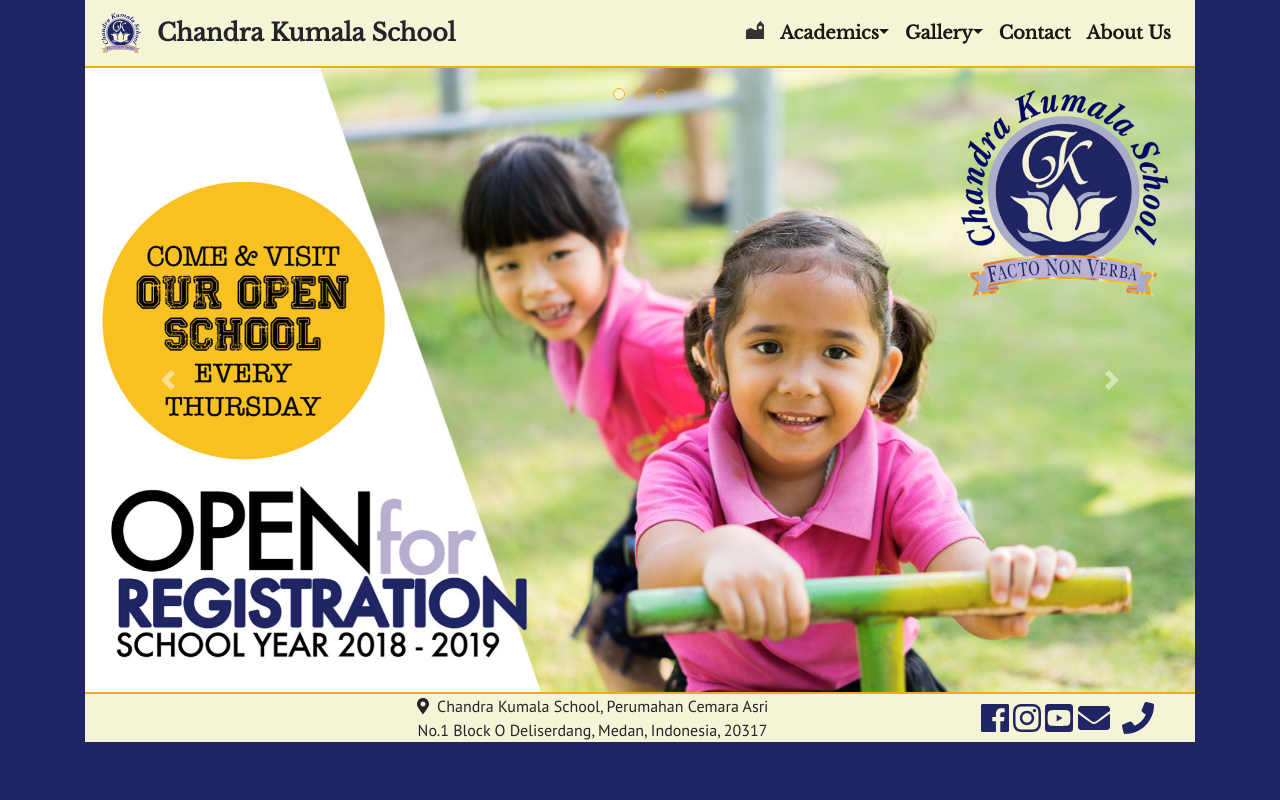
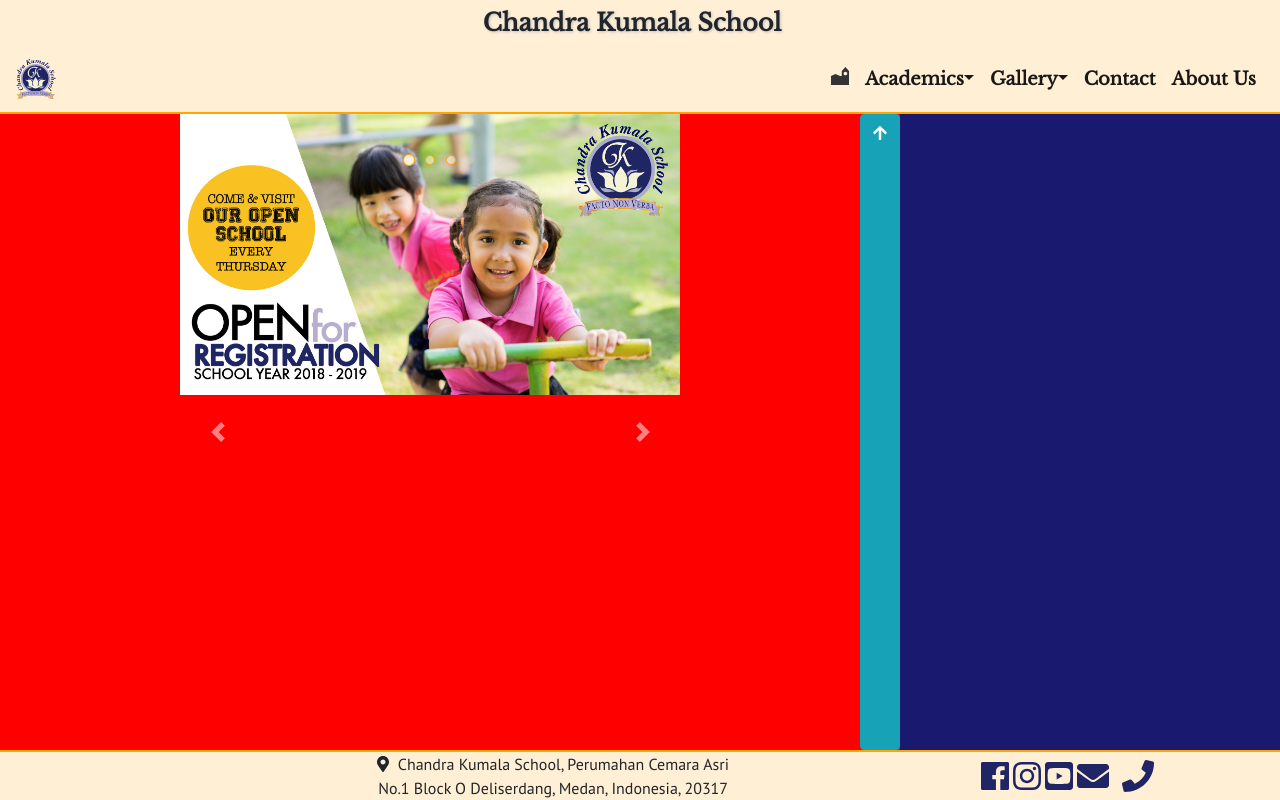
Before and after one commit to inyoka/kumala, a Django app: page / in a window 1280 px wide. Run offline with Django 3.2, Linux system fonts and the light colour scheme; some libraries are stand-ins or nearby versions.

Commit message:
Remaster layout

```diff
--- a/static/css/master.css
+++ b/static/css/master.css
@@ -1,38 +1,68 @@
 /* Base Rules */
 
-
-@media screen and (max-width: 768px) {
-      h1 {
-            font-size: 30px;
-      }
-      h2 {
-            font-size: 25px;
-      }
-}
-
-
-html body {
-  background: #202565;
-  /* padding-top: 45px; /* Prevent top menu overlap */ */
+html {
   margin: 0;
-  margin-bottom: 50px;
-  font-family: 'PT Sans', sans-serif;
-  height: 100%;
-}
-
-html {
-  padding-right: 15px;
-  padding-left: 15px;
+  background-color: MidnightBlue; /* background: #202565; */
   margin-right: auto;
   margin-left: auto;
 }
 
-section{
+body {
+  font-family: "PT Sans", sans-serif;
+  /* background-color: MidnightBlue; */
+}
+
+.whole-page {
   display: flex;
+  min-height: 100vh;
   flex-direction: column;
+  background-color: MidnightBlue;
+}
+
+header{
+  background-color: PapayaWhip ;
+  font-family: "Libre Baskerville", sans-serif;
   justify-content: center;
+  align-items: center;
+  text-shadow: 1px 1px 3px Silver;
+  text-align: center;
+  font-weight: 700;
 }
-.article-head{
+
+
+main {
+  background-color: red;
+  display: flex;
+  flex-direction: row;
+  align-content: flex-end;
+  width: 900px;
+  justify-content: center;
+  flex: 1;
+}
+
+footer {
+  display: flex;
+  flex-direction: row;
+  border-top: 2px solid Orange;
+  background: PapayaWhip ;
+}
+
+.logo {
+  position: absolute;
+  right: 16px;
+  top: 0;
+  left: 20;
+  z-index: 10;
+  padding-top: 20px;
+  padding-bottom: 20px;
+  text-align: left;
+}
+
+.google_translate_element{
+  order: 2;
+}
+
+.article-head {
   max-width: 800px;
   flex-direction: row;
   padding: 30px;
@@ -40,7 +70,7 @@ section{
   order: 0;
 }
 
-.columns{
+.columns {
   display: flex;
   flex-direction: row;
   align-content: space-around;
@@ -54,8 +84,8 @@ section{
   flex: 1 0 300px;
 }
 
-figure{
-  width:100%; /* you can use % */
+figure {
+  width: 100%; /* you can use % */
   height: auto;
   flex-basis: 1;
   order: 1;
@@ -63,12 +93,20 @@ figure{
   flex: 1 1 300px;
 }
 
-
-.buttons{
+.buttons {
   flex-basis: 1;
 }
 
-@media (min-width: 768px) {
+@media screen and (max-width: 768px) {
+  h1 {
+    font-size: 30px;
+  }
+  h2 {
+    font-size: 25px;
+  }
+}
+
+/* @media (min-width: 768px) {
   html {
     width: 750px;
   }
@@ -82,26 +120,28 @@ figure{
   html {
     width: 1170px;
   }
-}
+} */
 
-body {
-  background-color: #Bcb2d5;
-}
-
-h1, h2, h3, h4, h5, h6 {
-  font-family: 'Playfair Display', serif;
+h1,
+h2,
+h3,
+h4,
+h5,
+h6 {
+  font-family: "Playfair Display", serif;
   text-align: center;
 }
 
 nav {
-  background-color: #F5f4d6;
-  font-family: 'Libre Baskerville', sans-serif;
+  border-bottom: 2px solid Orange;
+  background-color: PapayaWhip ;
+  font-family: "Libre Baskerville", sans-serif;
   font-weight: 700;
   position: fixed;
   top: 0px;
 }
 
-.nav-item{
+.nav-item {
   text-align: right;
 }
 
@@ -113,71 +153,74 @@ nav {
   font-size: 18px;
 }
 
-.navbar-nav > li > .dropdown-menu { background-color: #FF0000; }
+.navbar-nav > li > .dropdown-menu {
+  background-color: #ff0000;
+}
 
 /* Exam Timetable Page */
 
-.exam-table-headings{
+.exam-table-headings {
   display: flex;
   justify-content: space-between;
   margin: 40px 20px 20px 20px;
   flex-wrap: wrap;
 }
-.exam-table-headings h2{
+.exam-table-headings h2 {
   flex: 1;
   flex-basis: 20%;
   align-items: center;
   justify-content: space-between;
 }
 
-h2, btn {
+h2,
+btn {
   display: inline;
   flex-wrap: wrap;
 }
 
-.ExamTimetable{
+.ExamTimetable {
   display: flex;
   flex-wrap: wrap;
   margin: auto;
   justify-content: space-between;
 }
-.exam-table{
+.exam-table {
   flex: 1;
-  flex-basis: : 90%;
+  flex-basis: 90%;
   caption-side: top;
 }
 
 /* Careers Page */
-.job{
-  padding:5px
+.job {
+  padding: 5px;
   margin-left: 50px;
 }
-.job-title{
+.job-title {
   margin: auto;
 }
-.job-row{
+.job-row {
   margin: 5px;
 }
-@media (min-width: 900px){
-  .job-row{
+@media (min-width: 900px) {
+  .job-row {
     display: flex;
     justify-content: space-between;
     flex-wrap: wrap;
   }
-
 }
-.job-media{
-  padding: 0 15px; float: right;
+.job-media {
+  padding: 0 15px;
+  float: right;
   flex-basis: 40%;
 }
-.job-desc{
+.job-desc {
   flex-basis: 60%;
   font-size: 24px;
 }
 
 /* Gallery Page */
 
-.gallery-container{
+.gallery-container {
   max-width: 1400px;
   margin: 40px auto 0 auto;
   padding: 30px 0;
@@ -187,31 +230,16 @@ h2, btn {
   flex-wrap: wrap;
 }
 
-.thumbnail{
+.thumbnail {
   width: 300px;
   height: 200px;
   line-height: 100px;
   margin-bottom: 20px;
 }
 
-header{
-    border-bottom:2px solid #E7af14;
-}
-
-footer{
-    border-top:2px solid #E7af14;
-    background: #F5f4d6;
-    padding: 0;
-    margin: 0;
-}
-
-/* .homeCarousel{
-  border-radius: 24px;
-} */
-
-.shadow{
-  background-color: #EEEEEE;
-  box-shadow:3px 3px 3px 2px #797979;
+.shadow {
+  background-color: #eeeeee;
+  box-shadow: 3px 3px 3px 2px #797979;
   height: 50px;
   width: 100px;
   padding: 5px;
@@ -220,49 +248,44 @@ footer{
 /* Module Rules */
 
 @keyframes moveInLeft {
-  0%{
+  0% {
     opacity: 0;
     transform: translateY(-100);
   }
-  100%{
+  100% {
     opacity: 1;
     transform: translateY(0);
   }
 }
 
-#threeLines{
+#threeLines {
   border: 0;
 }
 
-section {
-  /* Removes padding from banner, ensures consistent background color. */
-  padding: 0;
-  background: #F5f4d6;
-}
-
-iframe, .card {
+iframe,
+.card {
   /* Allows the iframe to be centered. */
-  display:block;
+  display: block;
   margin: auto;
 }
 
 .jumbotron {
-  /* Shrink borders and apply lilac background.  */
+    display: flex;
+    flex-direction: row;
   padding: 15px;
-  /* background-color: #Bcb2d5; */
   border-radius: 0px;
+  background-color: Plum;
 }
 
 .text-center {
   display: block;
-    align: center;
   text-align: center;
   margin-left: auto;
   margin-right: auto;
 }
 
-.event{
-    border-bottom:2px solid #E7af14;
+.event {
+  border-bottom: 2px solid Orange;
 }
 
 .social_media {
@@ -275,6 +298,10 @@ iframe, .card {
 }
 
 /* CAROUSEL CSS */
+#homeCarousel {
+  max-width: 500px;
+}
+
 
 .overlay {
   /* Ensures Carousel logo and Caption are displayed in-line with the body, and text color is white. */
@@ -283,15 +310,15 @@ iframe, .card {
   color: white;
 }
 
-.carousel-control:hover{
+.carousel-control:hover {
   color: #000;
 }
 
-.carousel-indicators{
+.carousel-indicators {
   top: 20px;
 }
 
-.carousel-indicators li{
+.carousel-indicators li {
   display: inline-block;
   width: 10px;
   height: 10px;
@@ -299,33 +326,29 @@ iframe, .card {
   text-indent: -999px;
   cursor: pointer;
   background-color: #000\9;
-  background-color: rgba(255,0,0,0);
-  border: 1px solid #E7af14;
+  border: 1px solid Orange;
   border-radius: 50%;
 }
 
-.carousel-indicators .active{
+.carousel-indicators .active {
   width: 12px;
   height: 12px;
   margin: 0;
-  background-color: #F5f4d6;
+  background-color: PapayaWhip ;
 }
 
-.carousel-caption{
+.carousel-caption {
   position: absolute;
   right: 0;
   bottom: 0;
   left: 0;
   z-index: 10;
-  /* max-height: 220px;
-  padding-top: auto; /* Height of dark background */
-  /* padding-bottom: auto; */ */
   color: #fff;
   text-align: center;
-  background: rgba(0,0,0,0.4);
+  background: rgba(0, 0, 0, 0.4);
 }
 
-.carousel-logo{
+.carousel-logo {
   position: absolute;
   right: 16px;
   top: 0;
--- /dev/null
+++ b/static/css/reset.css
@@ -0,0 +1,28 @@
+* {
+vertical-align: baseline;
+font-weight: inherit;
+font-family: inherit;
+font-style: inherit;
+font-size: 100%;
+border: 0 none;
+outline: 0;
+padding: 0;
+margin: 0;
+-webkit-background-origin:;
+background-origin:;
+}
+
+body {
+  display: block;
+  padding: 0px;
+}
+h1, h2, h3, h4, h5, h6, p, pre, blockquote, form, ul, ol, dl {
+margin: 20px 0;
+}
+li, dd, blockquote {
+margin-left: 40px;
+}
+table {
+border-collapse: collapse;
+border-spacing: 0;
+}
--- a/www/templates/www/base.html
+++ b/www/templates/www/base.html
@@ -31,31 +31,27 @@
             <script defer src="https://use.fontawesome.com/releases/v5.0.6/js/all.js"></script>
 <!-- END GOOGLE AND BOOTSTRAP -->
 
-  <link rel="stylesheet" href="{% static 'www/master.css' %}">
-
-
-
   <title>{{ page_title }}</title>
   <meta name="description" content="{{ page_desc }}">
   <meta property="og:title" content="{{ page_title }}">
   <meta property="og:description" content="{{ page_desc }}">
   <meta property="og:image" content="{% static "images/kumala-logo.svg" %}">
 
+  <link rel="stylesheet" href="{% static "css/reset.css" %}">
   <link rel="stylesheet" href="{% static "css/master.css" %}">
   <meta name="viewport" content="width=device-width, initial-scale=1">
   <link rel="icon" href="{% static "images/kumala.ico" %}">
 </head>
 
 <body  id="_top">
-<div class="container">
-
-
+<div class="whole-page">
       <header>
+        <a class="navbar-brand d-none d-sm-block notranslate">Chandra Kumala School</a>
+        <a class="navbar-brand d-block d-sm-none notranslate">CKS</a>
+      </header>
       <!-- <header>  class="sticky-top" -->
         <nav class="navbar navbar-expand-lg navbar-light">
             <a class="navbar-brand" href="#"><img src="{% static "images/kumala-logo.svg" %}" width="40px" alt="">
-                <a class="navbar-brand d-none d-sm-block notranslate">Chandra Kumala School</a>
-                <a class="navbar-brand d-block d-sm-none notranslate">CKS</a>
             </a>
             <a class="navbar-brand ml-auto d-block d-lg-none" style="font-size: 16px;" href="{% url 'home' %}">
 
@@ -84,16 +80,15 @@
                       </svg>
                     </a>
 
-
                     <div class="nav-item dropdown">
                       <a class="nav-link dropdown-toggle dropdown-toggle-split active" href="{% url 'www:programs' %}" id="navbarDropdown" role="button" data-toggle="dropdown" aria-haspopup="true" aria-expanded="false">Academics</a>
                       <div class="dropdown-menu active dropdown-menu-right" aria-labelledby="navbarDropdown">
+                        <a class="dropdown-item" href="{% url 'www:scholarships' %}">Scholarships</a>
                         <a class="dropdown-item" href="{% url 'www:registration' %}">Registration</a>
                         <a class="dropdown-item" href="{% url 'www:programs' %}">Programs</a>
                         <a class="dropdown-item" href="{% url 'www:exams' %}">Exam Timetable</a>
                       </div>
                     </div>
-
 
 
                     <div class="nav-item dropdown">
@@ -127,36 +122,34 @@
                 </div>
             </div>
         </nav>
-      </header>
+
 
 <!-- BANNER AND INSERTION OF OTHER HTML PAGES -->
 
-<aside>
-</aside>
 
-<section>
+<main>
   {% block body_block %}
   {% endblock %}
-</section>
+
+    <a class="btn btn-info float-right" href="#_top"><i class="fas fa-arrow-up"></i></a>
+
+</main>
 
 
 <!-- PAGE FOOTER / CONTACT AUTHOR COMPANY DETAILS -->
-
 <footer>
-          <div class="row">
-              <div class="col-lg-2 text-center">
+  <div class="text-center">
       <div id="google_translate_element"></div>
       <script type="text/javascript">
       function googleTranslateElementInit() { new google.translate.TranslateElement({pageLanguage: 'en', gaTrack: true, gaId: 'UA-114964374-1'}, 'google_translate_element'); }
       </script>
-                  <script type="text/javascript" src="//translate.google.com/translate_a/element.js?cb=googleTranslateElementInit">
-                  </script>
+      <script type="text/javascript" src="//translate.google.com/translate_a/element.js?cb=googleTranslateElementInit"></script>
   </div>
-              <div class="col-lg-7 notranslate text-center">
+  <div class="notranslate text-center">
       <i class="fas fa-map-marker-alt"></i>&nbsp
       Chandra Kumala School, Perumahan Cemara Asri<br> No.1 Block O Deliserdang, Medan, Indonesia, 20317
   </div>
-              <div class="col-lg-3 text-center">
+  <div class="text-center">
       <a class="social_media" href="https://www.facebook.com/ChandraKumalaSchool/" target="_blank"><i class="fab fa-facebook"></i></a>
       <a class="social_media" href="https://www.instagram.com/chandrakumalaofficial/" target="_blank"><i class="fab fa-instagram"></i></a>
       <a class="social_media" href="https://www.youtube.com/chandrakumalaschool" target="_blank"><i class="fab fa-youtube-square"></i></a>
@@ -164,13 +157,10 @@
       &nbsp
       <a class="social_media" href="tel:+62-061-661-6765"><i class="fas fa-phone"></i></a>
   </div>
-          </div>
-      </footer>
-  </div>
+</footer></div>
 <!-- FINAL BOOTSTRAP ELEMENTS -->
       <script src="https://code.jquery.com/jquery-3.2.1.slim.min.js" integrity="sha384-KJ3o2DKtIkvYIK3UENzmM7KCkRr/rE9/Qpg6aAZGJwFDMVNA/GpGFF93hXpG5KkN" crossorigin="anonymous"></script>
       <script src="https://cdnjs.cloudflare.com/ajax/libs/popper.js/1.12.9/umd/popper.min.js" integrity="sha384-ApNbgh9B+Y1QKtv3Rn7W3mgPxhU9K/ScQsAP7hUibX39j7fakFPskvXusvfa0b4Q" crossorigin="anonymous"></script>
       <script src="https://maxcdn.bootstrapcdn.com/bootstrap/4.0.0/js/bootstrap.min.js" integrity="sha384-JZR6Spejh4U02d8jOt6vLEHfe/JQGiRRSQQxSfFWpi1MquVdAyjUar5+76PVCmYl" crossorigin="anonymous"></script>
 </body>
-</div>
 </html>
--- a/www/templates/www/home.html
+++ b/www/templates/www/home.html
@@ -2,6 +2,7 @@
 {% extends "www/base.html" %}
 {% load staticfiles %}
 {% block body_block %}
+<main>
 
 <!-- <div class="jumbotron">
   <h1 class="display-3 text-center">{{ page_title }}</h1>
@@ -70,5 +71,6 @@
           <span class="sr-only">Next</span>
         </a>
       </div>
+    </main>
 
 {% endblock %}
```
Lines whose indentation alone changed are shown as unchanged.
